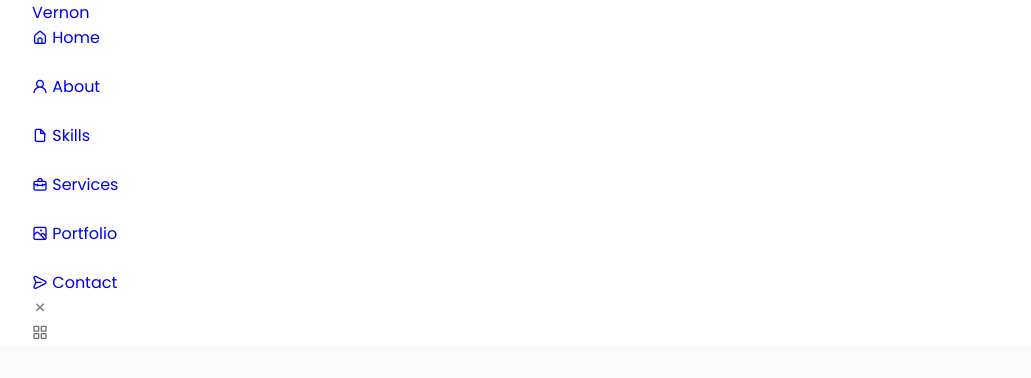
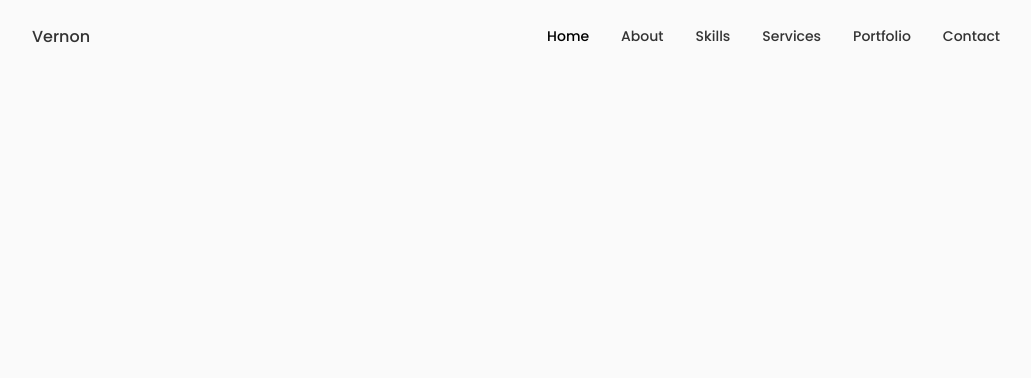
Before and after one commit to k-vernon/portfolio, a React (Create React App) app: page / in a window 1280 px wide. Shown: the top 378 px of the page, without its empty margins (124-1155 px from the left). Built offline with nearby package versions, Linux system fonts and the light colour scheme.

Commit message:
add nav header styling

```diff
--- a/src/components/Header.jsx
+++ b/src/components/Header.jsx
@@ -10,7 +10,7 @@ const Header = () => {
         <div className="nav__menu">
           <ul className="nav__list grid">
             <li className="nav__item">
-              <a href="#home" className="nav__link">
+              <a href="#home" className="nav__link active-link">
                 <i className="uil uil-estate nav__icon"></i> Home
               </a>
             </li>
@@ -46,10 +46,10 @@ const Header = () => {
             </li>
           </ul>
 
-          <i class="uil uil-times nav_close"></i>
+          <i class="uil uil-times nav__close"></i>
         </div>
 
-        <div className="nav_toggle">
+        <div className="nav__toggle">
           <i class="uil uil-apps"></i>
         </div>
       </nav>
--- a/src/components/header.css
+++ b/src/components/header.css
@@ -4,9 +4,47 @@
   top: 0;
   left: 0;
   z-index: var(--z-fixed);
-  background-color: var(--container-color);
+  background-color: var(--body-color);
 }
 
 .nav {
+  height: calc(var(--header-height) + 1.5rem);
+  display: flex;
+  justify-content: space-between;
+  align-items: center;
+  column-gap: 1rem;
+}
+
+.nav__logo,
+.nav__toggle {
+  color: var(--title-color);
+  font-weight: var(--font-medium);
+}
+
+.nav__list {
+  display: flex;
+  column-gap: 2rem;
+}
+
+.nav__link {
+  display: flex;
+  flex-direction: column;
+  align-items: center;
+  font-size: var(--small-font-size);
+  color: var(--title-color);
+  font-weight: var(--font-medium);
+  transition: .3s;
+}
+
+.nav__icon,
+.nav__close,
+.nav__toggle {
+  display: none;
+}
+
+/* Active link */
+.active-link,
+.nav__link:hover {
+  color: var(--title-color-dark);
 
 }
```
